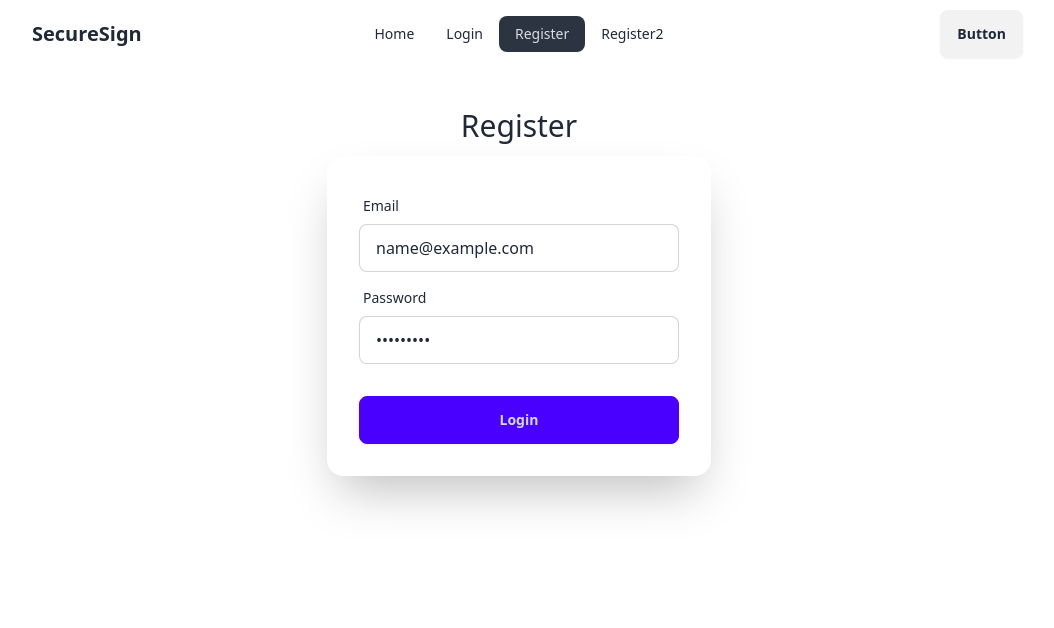
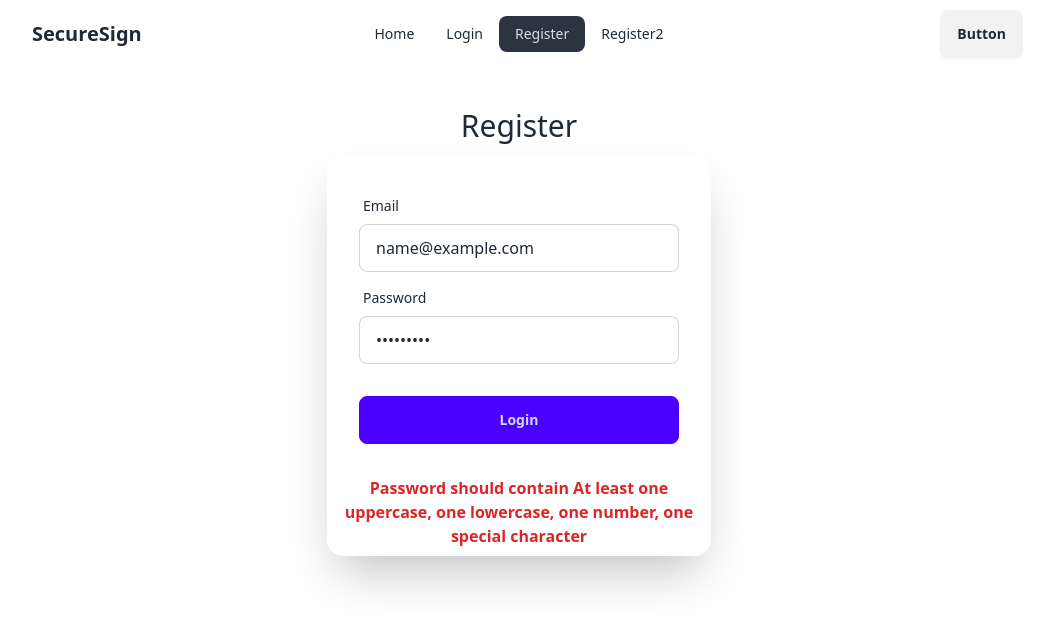
Before and after one commit to IftekarRahmanRuhit/Email-Password-Auth, a React (Vite) app: page /register in a window 1280 px wide. Both pictures are taken after typing "name@example.com", "Sample123" into the empty fields and a click on the button "Login". Shown: the top 628 px of the page, without its empty margins (121-1175 px from the left). Built offline with nearby package versions, Linux system fonts and the light colour scheme; no server answers.

Commit message:
added password validation

```diff
--- a/src/Components/Register.jsx
+++ b/src/Components/Register.jsx
@@ -1,21 +1,46 @@
 import { createUserWithEmailAndPassword } from "firebase/auth";
 import { auth } from "../Firebase.init";
+import { useState } from "react";
 
 
 const Register = () => {
+  const [success, setSuccess] = useState(false)
+  const [errorMessage , setErrorMessage] = useState('')
+
+
+
 
     const handleRegister = (event)=>{
         event.preventDefault()
         const email = event.target.email.value;
         const password = event.target.password.value;
 
+        // reset error status
+        setErrorMessage('')
+        setSuccess(false)
+
+        if(password.length < 6){
+          setErrorMessage('Password should in 6 Characters')
+          return;
+        }
+
+        const passwordRegex = /^(?=.*[a-z])(?=.*[A-Z])(?=.*\d)(?=.*[@$!%*?&])[A-Za-z\d@$!%*?&]{6,}$/;
+
+        if (!passwordRegex.test(password)) {
+            setErrorMessage('Password should contain At least one uppercase, one lowercase, one number, one special character');
+            return;
+        }
+
         console.log(email,password)
         createUserWithEmailAndPassword(auth, email, password)
         .then(result => {
             console.log(result.user)
+            setSuccess(true)
         })
         .catch(error => {
-            console.log(error)
+            console.log(error.message)
+            setErrorMessage(error.message)
+            setSuccess(false)
         })
 
     }
@@ -39,6 +64,7 @@ const Register = () => {
               className="input input-bordered"
 
             />
+
           </div>
           <div className="form-control">
             <label className="label">
@@ -51,11 +77,20 @@ const Register = () => {
               className="input input-bordered"
 
             />
+
           </div>
           <div className="form-control mt-6">
             <button className="btn btn-primary">Login</button>
           </div>
         </form>
+        {
+          errorMessage &&
+          <p className="text-red-600 text-center mb-2 font-bold px-1">{errorMessage}</p>
+        }
+        {
+          success &&
+          <p className="text-green-600 text-center mb-2 font-bold">Sign up successfull</p>
+        }
       </div>
     </div>
   );
```
